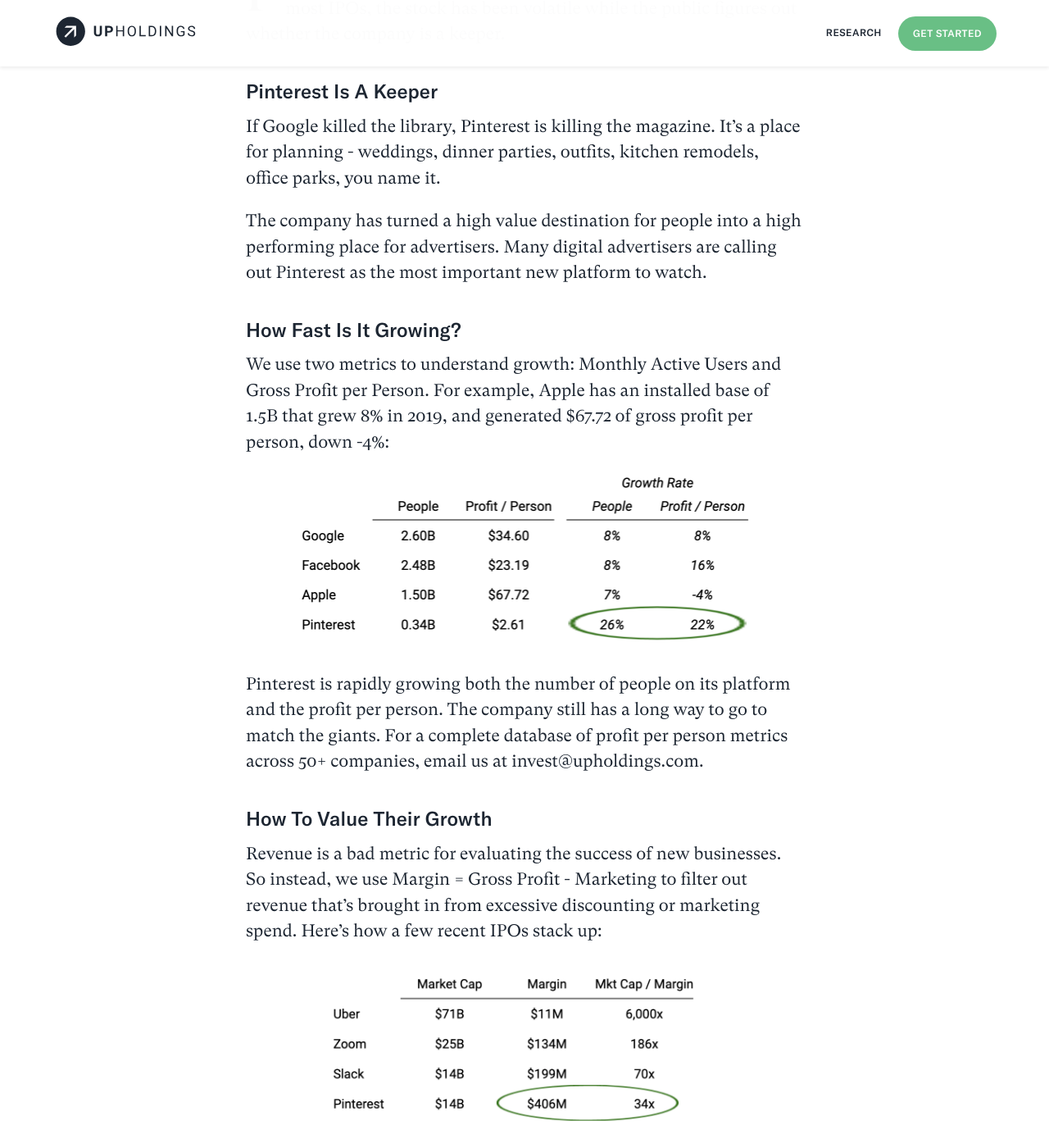
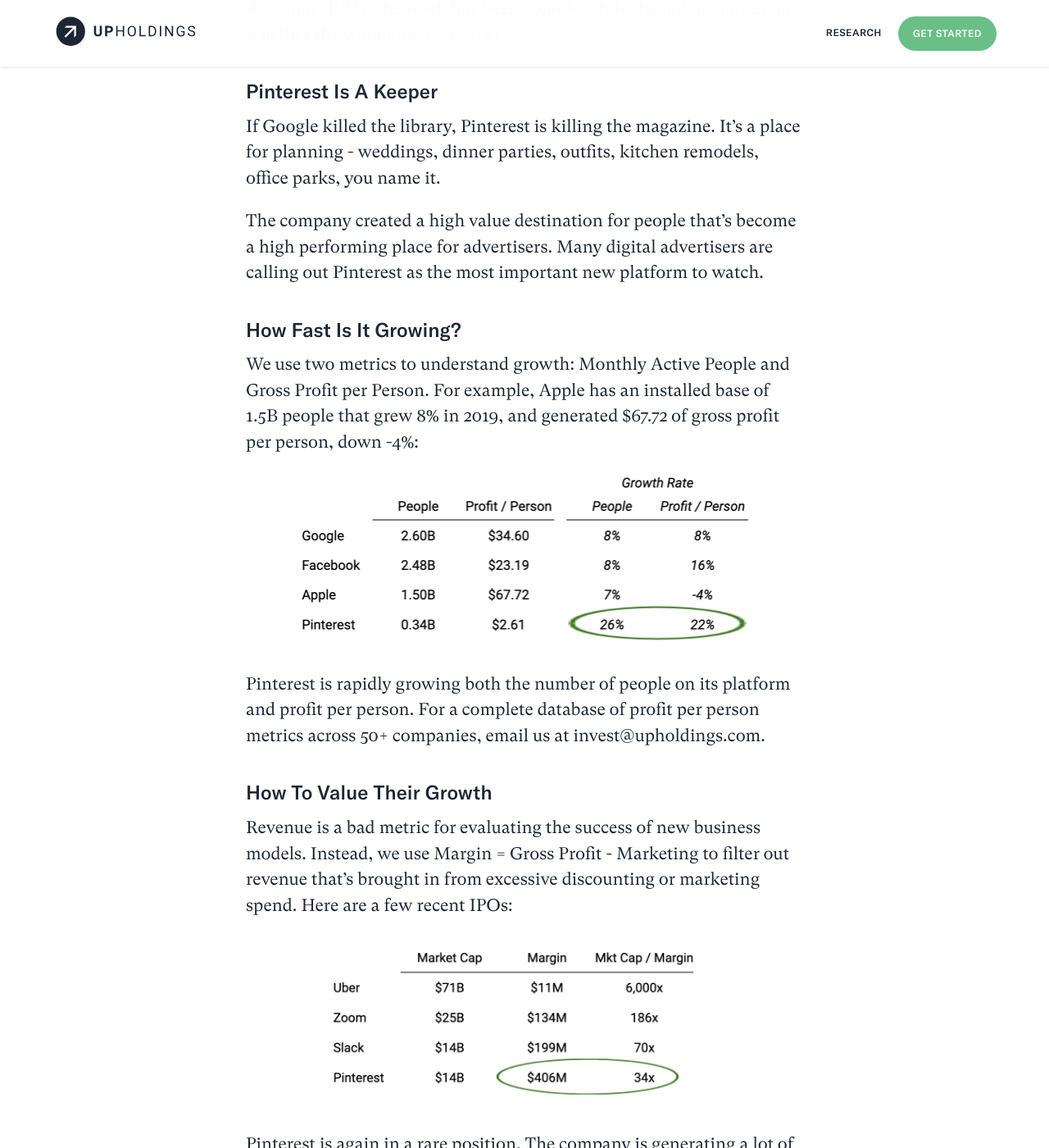
Before and after one commit to willanderson/Upholdings, a Jekyll site: the page built from _posts/2020-02-13-pinterest-a-rare-bargain.markdown, in a window 1280 px wide and 1400 px high, scrolled down 950 px. Shown: the whole window at 82% size. Built offline with Jekyll 4.4.1, drawn with Linux system fonts in a browser that asks for light colours; nearby versions of some CDN libraries; some web fonts are replaced; comment, search, counter and statistics services are not loaded; some of the changed text lies outside the part shown.

Commit message:
Updated Pinterest A Rare Bargain

```diff
--- a/_posts/2020-02-13-pinterest-a-rare-bargain.markdown
+++ b/_posts/2020-02-13-pinterest-a-rare-bargain.markdown
@@ -16,25 +16,25 @@
 
 **If Google killed the library, Pinterest is killing the magazine.** It’s a place for planning - weddings, dinner parties, outfits, kitchen remodels, office parks, you name it.
 
-The company has turned a high value destination for people into a high performing place for advertisers. Many digital advertisers are calling out Pinterest as the most important new platform to watch.
+The company created a high value destination for people that's become a high performing place for advertisers. Many digital advertisers are calling out Pinterest as the most important new platform to watch.
 
 ## How Fast Is It Growing?
 
-We use two metrics to understand growth: Monthly Active Users and Gross Profit per Person. For example, Apple has an installed base of 1.5B that grew 8% in 2019, and generated $67.72 of gross profit per person, down -4%:
+We use two metrics to understand growth: Monthly Active People and Gross Profit per Person. For example, Apple has an installed base of 1.5B people that grew 8% in 2019, and generated $67.72 of gross profit per person, down -4%:
 
 ![first numbers-33c20e.png](/uploads/first%20numbers-33c20e.png)
 
-Pinterest is rapidly growing both the number of people on its platform and the profit per person. The company still has a long way to go to match the giants. **For a complete database of profit per person metrics across 50+ companies, email us at invest@upholdings.com.**
+Pinterest is rapidly growing both the number of people on its platform and profit per person. **For a complete database of profit per person metrics across 50+ companies, email us at invest@upholdings.com.**
 
 ## How To Value Their Growth
 
-Revenue is a bad metric for evaluating the success of new businesses. So instead, we use Margin = Gross Profit - Marketing to filter out revenue that’s brought in from excessive discounting or marketing spend. Here’s how a few recent IPOs stack up:
+Revenue is a bad metric for evaluating the success of new business models. Instead, we use Margin = Gross Profit - Marketing to filter out revenue that’s brought in from excessive discounting or marketing spend. Here are a few recent IPOs:
 
 ![second numbers.png](/uploads/second%20numbers.png)
 
 Pinterest is again in a rare position. The company is generating a lot of margin, while still available at a valuation supported by its 40%+ growth rate. **For a complete database of Market Cap / Margin metrics across 50+ companies, email us at invest@upholdings.com.**
 
-At Upholdings, we began buying Pinterest shares below $20, and believe that current market pricing still offers a double-digit return to investors with a long term approach (3+ years).
+At Upholdings, we began buying Pinterest shares below $20, and believe that current market pricing still offers a double-digit return to investors that can hold on for the long term (3+ years).
 
 ## About Upholdings
 
```
